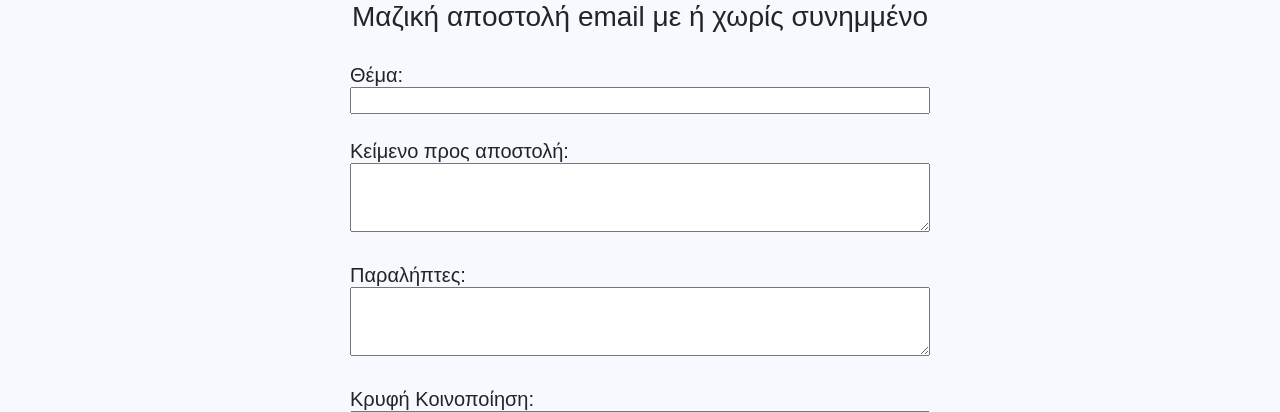
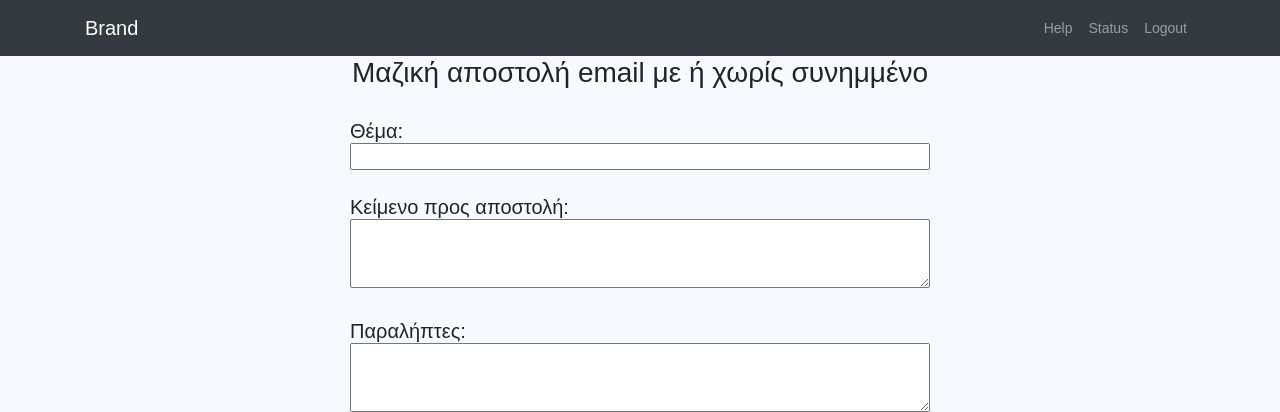
Before and after one commit to gtsakiri/mailattach, a Django app: page / in a window 1280 px wide. Shown: the top 412 px of the page. Run offline with Django 3.2, Linux system fonts and the light colour scheme; data that the repository does not hold is empty; some libraries are stand-ins or nearby versions.

Commit message:
Commit OK!

```diff
--- a/mailacc/templates/mailacc/mailbox_list.html
+++ b/mailacc/templates/mailacc/mailbox_list.html
@@ -9,15 +9,44 @@
 
     <!-- Bootstrap CSS -->
     <link rel="stylesheet" href="https://stackpath.bootstrapcdn.com/bootstrap/4.3.1/css/bootstrap.min.css" integrity="sha384-ggOyR0iXCbMQv3Xipma34MD+dH/1fQ784/j6cY/iJTQUOhcWr7x9JvoRxT2MZw1T" crossorigin="anonymous">
+
     <link rel="stylesheet" href="{% static 'css/style.css' %}">
+
     <title>Mail broadcast</title>
       <script src="https://ajax.googleapis.com/ajax/libs/jquery/2.1.3/jquery.min.js"></script>
-
 
   </head>
 
   <body>
-    <h3 class="text-center"> Μαζική αποστολή email με ή χωρίς συνημμένο</h3>
+
+    <!-- navbar -->
+
+  <nav class="navbar navbar-expand-sm bg-dark navbar-dark" id="mainNav">
+  <div class="container">
+    <a class="navbar-brand" href="#">Brand</a>
+    <button class="navbar-toggler" type="button" data-toggle="collapse" data-target="#navbarResponsive" aria-controls="navbarResponsive" aria-expanded="false" aria-label="Toggle navigation">
+      <span class="navbar-toggler-icon"></span>
+    </button>
+    <div class="collapse navbar-collapse align-items-center" id="navbarResponsive">
+      <ul class="navbar-nav ml-auto align-items-center">
+        <li class="nav-item">
+          <a class="nav-link" href="">Help</a>
+        </li>
+        <li class="nav-item">
+          <a class="nav-link" href="">Status</a>
+        </li>
+
+        <li class="nav-item">
+          <a class="nav-link" href="">Logout</a>
+        </li>
+      </ul>
+    </div>
+  </div>
+</nav>
+
+ <!--   end navbar-->
+
+     <h3 class="text-center"> Μαζική αποστολή email με ή χωρίς συνημμένο</h3>
 
     <form  action="{% url 'Sendresult'  %}" method="POST" class="post-form" enctype="multipart/form-data">
              {% csrf_token %}
@@ -234,13 +263,12 @@
 
     </script>
 
-    <!-- Optional JavaScript -->
+     <!-- Optional JavaScript -->
     <!-- jQuery first, then Popper.js, then Bootstrap JS -->
-    <!-- <script src="https://code.jquery.com/jquery-3.3.1.slim.min.js" integrity="sha384-q8i/X+965DzO0rT7abK41JStQIAqVgRVzpbzo5smXKp4YfRvH+8abtTE1Pi6jizo" crossorigin="anonymous"></script>
+    <script src="https://code.jquery.com/jquery-3.3.1.slim.min.js" integrity="sha384-q8i/X+965DzO0rT7abK41JStQIAqVgRVzpbzo5smXKp4YfRvH+8abtTE1Pi6jizo" crossorigin="anonymous"></script>
     <script src="https://cdnjs.cloudflare.com/ajax/libs/popper.js/1.14.7/umd/popper.min.js" integrity="sha384-UO2eT0CpHqdSJQ6hJty5KVphtPhzWj9WO1clHTMGa3JDZwrnQq4sF86dIHNDz0W1" crossorigin="anonymous"></script>
     <script src="https://stackpath.bootstrapcdn.com/bootstrap/4.3.1/js/bootstrap.min.js" integrity="sha384-JjSmVgyd0p3pXB1rRibZUAYoIIy6OrQ6VrjIEaFf/nJGzIxFDsf4x0xIM+B07jRM" crossorigin="anonymous"></script>
 
-    -->
 
   </body>
 </html>
```
Also changed, not shown: media/mail.jpg (added).
